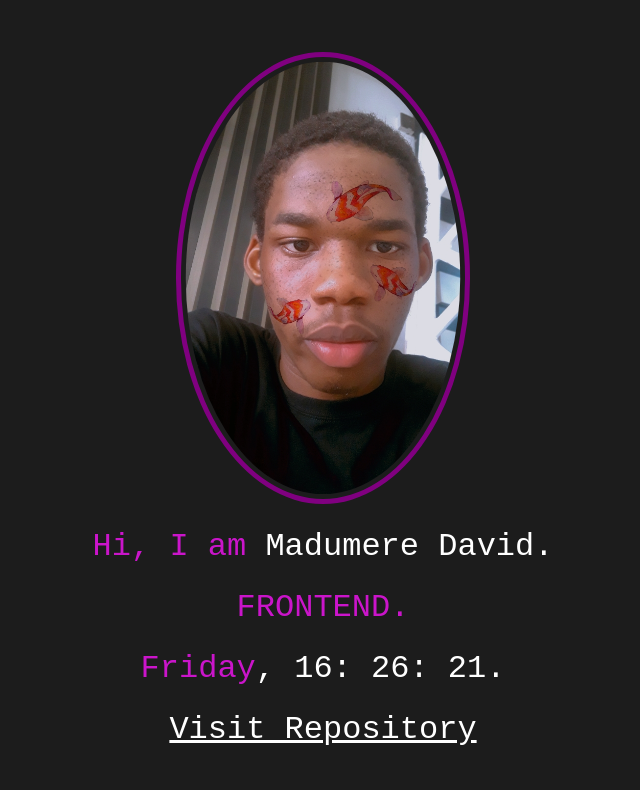
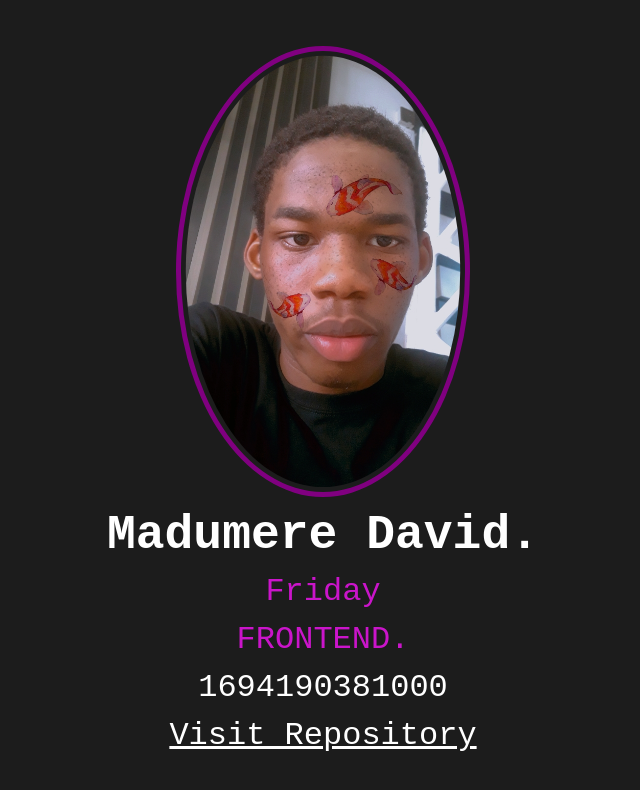
Before and after one commit to Kachi003/FRONT-END-TRACK-STAGE-1-TASK, a plain HTML site: page index.html in a window 1280 px wide. Shown: the whole page, without its empty margins (317-957 px from the left). Drawn offline with Linux system fonts and the light colour scheme.

Commit message:
Updated all files

```diff
--- a/index.html
+++ b/index.html
@@ -9,60 +9,17 @@
 <body>
     <div class="container">
         <div class="subcontainer">
-
-            <img src="Images\Snapchat-651600873.jpg" data-testid="slackDisplayImage" class="myImage" alt="madumereDavid">
-
-            <div class="intro">
-                <span class="greetings">Hi, I am</span>
-                <span data-testid="slackUserName" class="userName"> Madumere David.</span>
-            </div>
-
-            <div class="track" data-testid="myTrack">FRONTEND.</div>
-
-            <div class="time" data-testid="currentUTCTime">
-                <span class="day"></span>,
-                <span class="currentHours"></span>:
-                <span class="currentMinutes"></span>:
-                <span class="currentSeconds"></span>.
-            </div>
-
-            <a href="https://github.com/Kachi003/FRONT-END-TRACK-STAGE-1-TASK" data-testid="githubURL">Visit Repository</a>
+                <img src="Images\Snapchat-651600873.jpg" data-testid="slackDisplayImage" alt="madumereDavid">
+                <h2 data-testid="slackUserName"> Madumere David.</h2>
+                <p data-testid="currentDayOfTheWeek">Thursday</p>
+                <p data-testid="myTrack">FRONTEND.</p>
+                <p data-testid="currentUTCTime"></p>
+                <a href="https://github.com/Kachi003/FRONT-END-TRACK-STAGE-1-TASK" data-testid="githubURL">Visit Repository</a>
 
         </div>
     </div>
 
-    <script>
-
-        let days=["Sunday","Monday","Tuesday","Wednesday","Thursday","Friday","Saturday"];
-
-        let currentDay = document.querySelector(".day");
-        let currentHours = document.querySelector(".currentHours");
-        let currentMInutes = document.querySelector(".currentMinutes");
-        let currentSeconds = document.querySelector(".currentSeconds");
-
-
-
-
-        function loadTime() {
-
-        let dateObject = new Date();
-
-        let day= dateObject.getDay();
-        let hours = dateObject.getUTCHours();
-        let minutes = dateObject.getUTCMinutes();
-        let seconds = dateObject.getUTCSeconds();
-
-        currentDay.innerHTML= days[day];
-        currentHours.innerHTML= hours;
-        currentMInutes.innerHTML= minutes;
-        currentSeconds.innerHTML= seconds;
-
-        }
-
-        setInterval(loadTime, 1000);
-
-
-
+    <script src="script.js">
 
     </script>
 </body>
--- /dev/null
+++ b/script.js
@@ -0,0 +1,21 @@
+let days=["Sunday","Monday","Tuesday","Wednesday","Thursday","Friday","Saturday"];
+
+
+
+function loadTime() {
+
+    let dateObject = new Date();
+
+    let day= dateObject.getDay();
+    document.querySelector('[data-testid="currentUTCTime"]').innerHTML = dateObject.getTime();
+
+
+
+    document.querySelector('[data-testid="currentDayOfTheWeek"]').innerHTML= days[day];
+
+
+
+
+    }
+
+setInterval(loadTime,1000);
--- a/styles.css
+++ b/styles.css
@@ -23,15 +23,14 @@ body{background-color:#1c1c1c;
               font-size:2rem;
             }
 
-.myImage{width:40%;
-         height:50%;
-         padding:.3rem;
-         border:5px solid purple;
-         border-radius:50%;
-         object-fit: cover;
-         }
+img[data-testid="slackDisplayImage"]{width:40%;
+                                     height:50%;
+                                     padding:.3rem;
+                                     border:5px solid purple;
+                                     border-radius:50%;
+                                     object-fit: cover;}
 
-.greetings, .track,.day{color:rgb(202, 21, 202);}
+p[data-testid="currentDayOfTheWeek"],p[data-testid="myTrack"]{color:rgb(202, 21, 202);}
 
 
 
@@ -42,15 +41,17 @@ a{color:white;}
   .subcontainer{width:50%;
                 height:90%;}
 
-  .myImage{height:60%;
+  img[data-testid="slackDisplayImage"]{height:60%;
            width:43%;}
 }
+
+
 
 @media only screen and (max-width:480px){
   .subcontainer{width:100%;
                 height:80%;
                  font-size:1rem;}
 
-  .myImage{height:25%;
+img[data-testid="slackDisplayImage"]{height:25%;
            width:33%;}
 }
```
